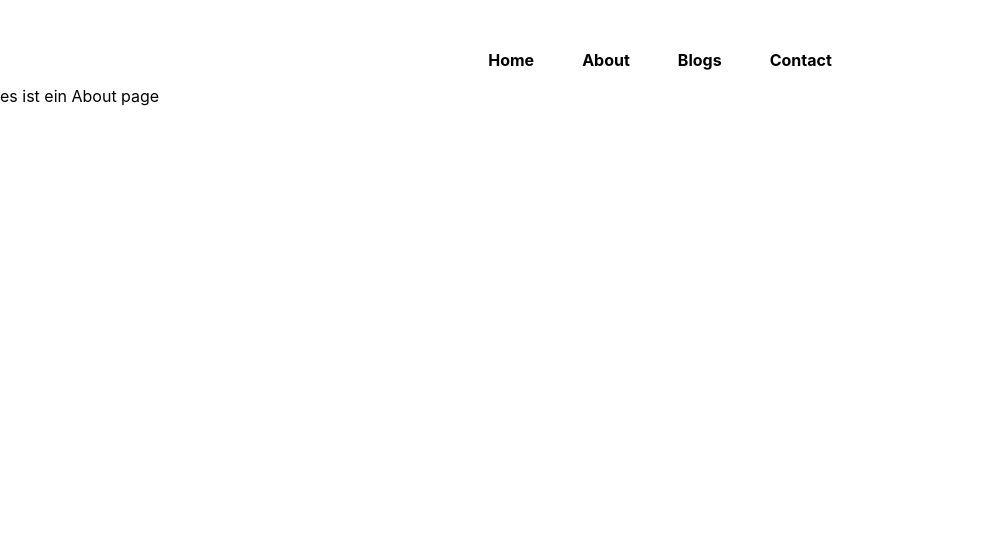
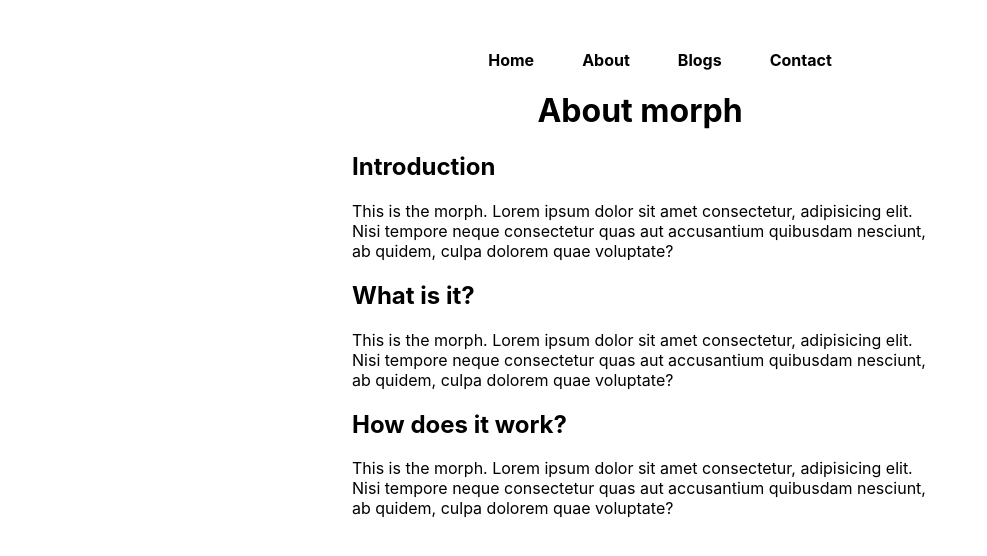
Before and after one commit to dipanc1/morph, a Next.js app: page /about in a window 1280 px wide. Shown: the top 556 px of the page, without its empty margins (0-987 px from the left). Built offline with nearby package versions, Linux system fonts and the light colour scheme.

Commit message:
about page

```diff
--- a/pages/about.js
+++ b/pages/about.js
@@ -1,8 +1,17 @@
 import React from 'react'
+import styles from '../styles/About.module.css'
 
 const About = () => {
   return (
-    <div> es ist ein About page</div>
+    <div className={styles.container}>
+      <h1 className={styles.center}>About morph</h1>
+      <h2>Introduction</h2>
+      <p>This is the morph. Lorem ipsum dolor sit amet consectetur, adipisicing elit. Nisi tempore neque consectetur quas aut accusantium quibusdam nesciunt, ab quidem, culpa dolorem quae voluptate?</p>
+      <h2>What is it?</h2>
+      <p>This is the morph. Lorem ipsum dolor sit amet consectetur, adipisicing elit. Nisi tempore neque consectetur quas aut accusantium quibusdam nesciunt, ab quidem, culpa dolorem quae voluptate?</p>
+      <h2>How does it work?</h2>
+      <p>This is the morph. Lorem ipsum dolor sit amet consectetur, adipisicing elit. Nisi tempore neque consectetur quas aut accusantium quibusdam nesciunt, ab quidem, culpa dolorem quae voluptate?</p>
+    </div>
   )
 }
 
--- /dev/null
+++ b/styles/About.module.css
@@ -0,0 +1,8 @@
+.container {
+    max-width: 45vw;
+    margin: 0 auto;
+}
+
+.center {
+    text-align: center;
+}
```
